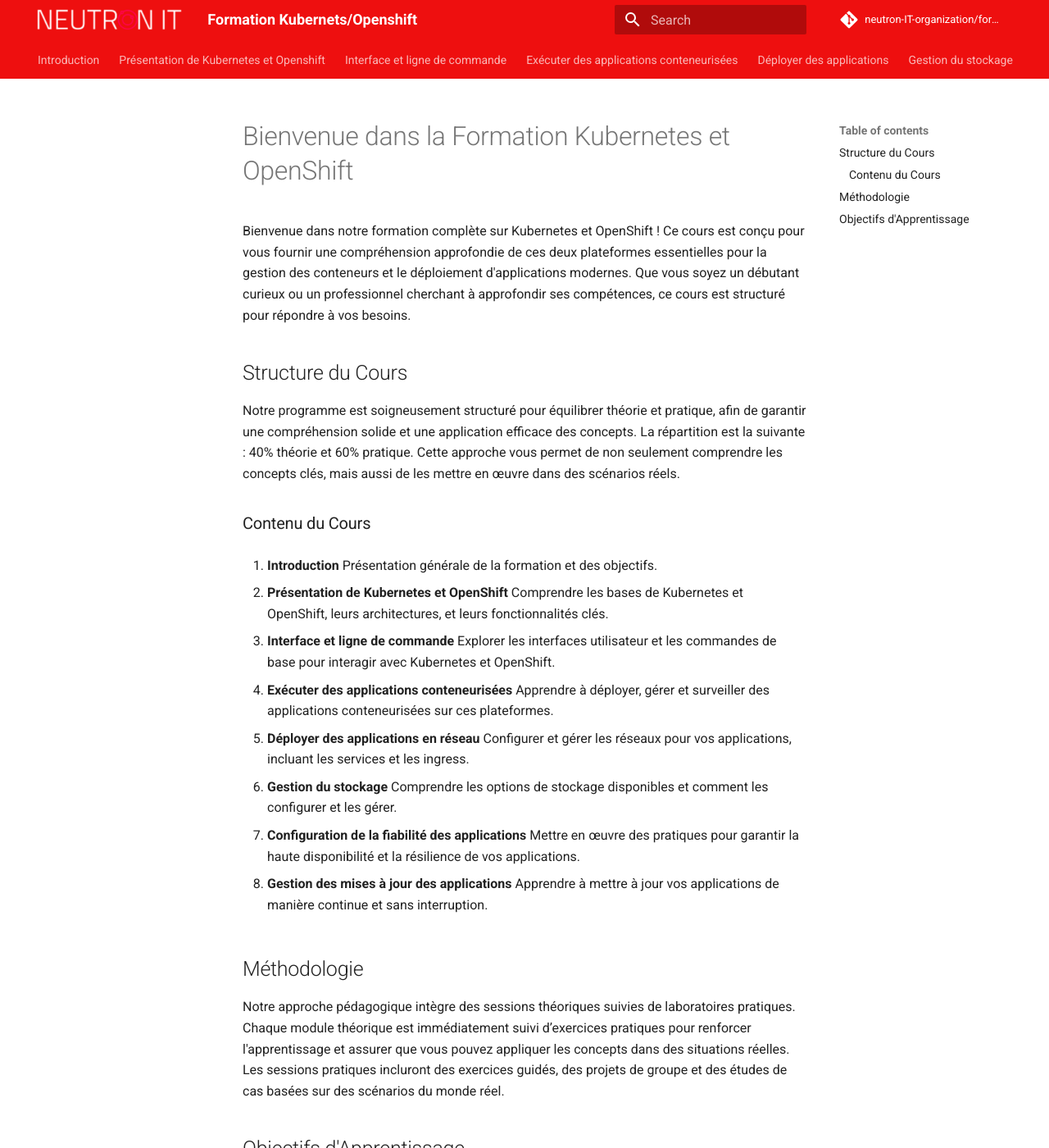
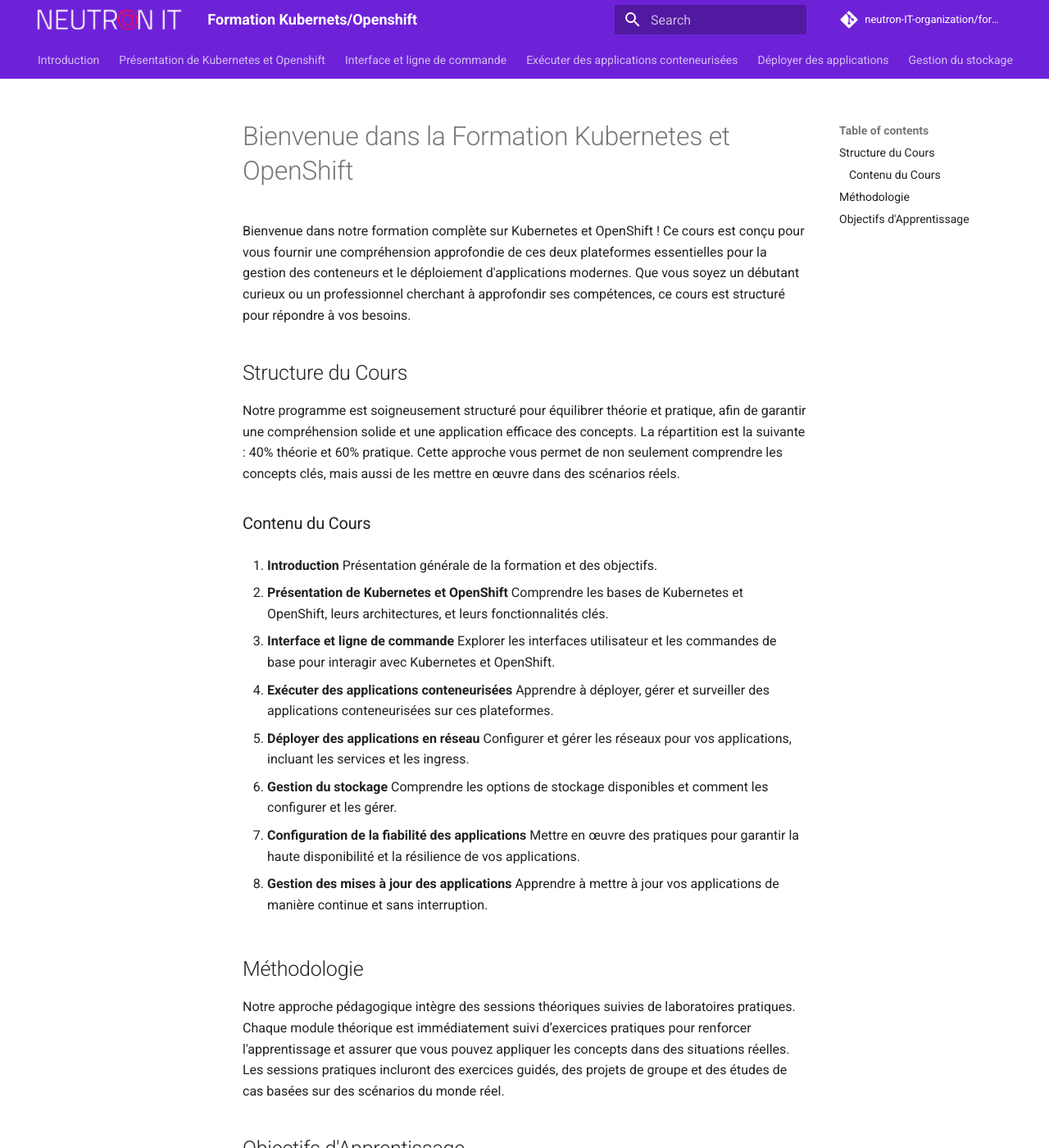
Before and after one commit to neutron-IT-organization/formation-openshift, an MkDocs documentation site: the page built from content/index.md, in a window 1280 px wide and 1400 px high. Shown: the whole window at 82% size. Built offline with MkDocs 1.6.1 and Material for MkDocs 9.7.7, drawn with Linux system fonts in a browser that asks for light colours; comment, search, counter and statistics services are not loaded.

```diff
--- a/content/stylesheets/extra.css
+++ b/content/stylesheets/extra.css
@@ -1,5 +1,5 @@
 :root {
-    --md-primary-fg-color:        #EE0F0F;
-    --md-primary-fg-color--light: #ECB7B7;
-    --md-primary-fg-color--dark:  #90030C;
-  }
+  --md-primary-fg-color:        #6e22d8;
+  --md-primary-fg-color--light: linear-gradient(135deg, #6e22d8, #202cac);
+  --md-primary-fg-color--dark:  linear-gradient(135deg, #202cac, #6e22d8);
+}
```
